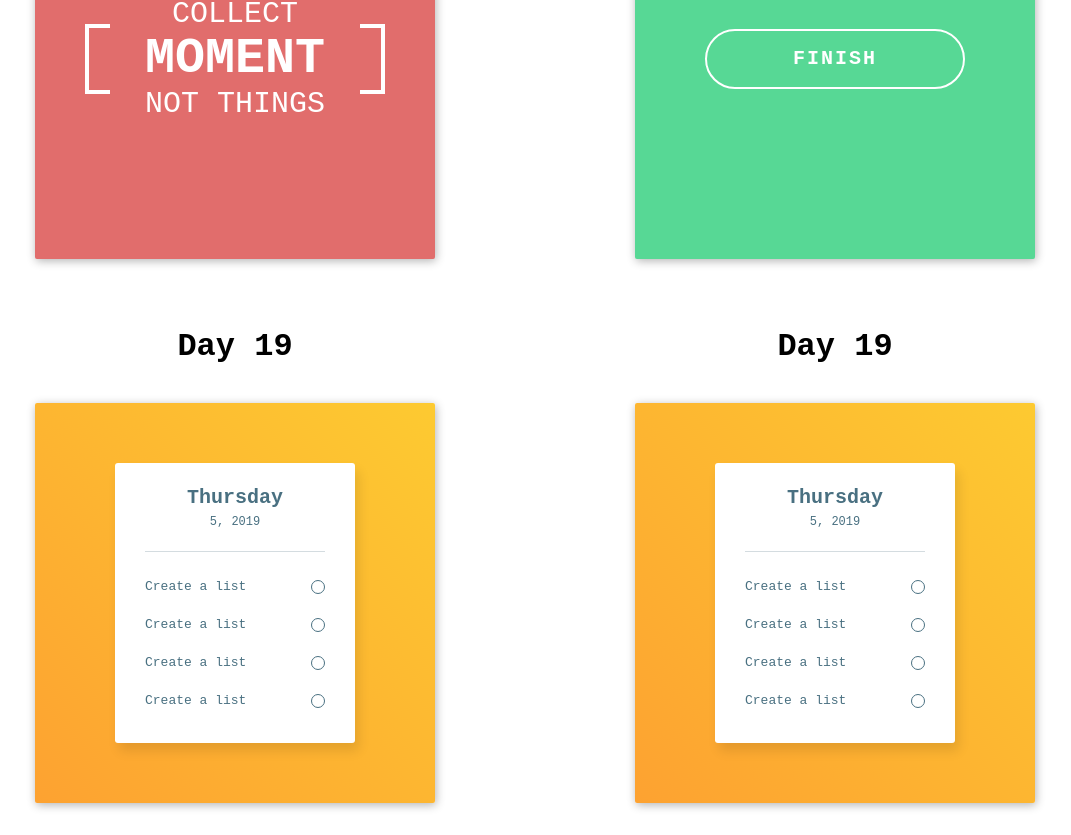
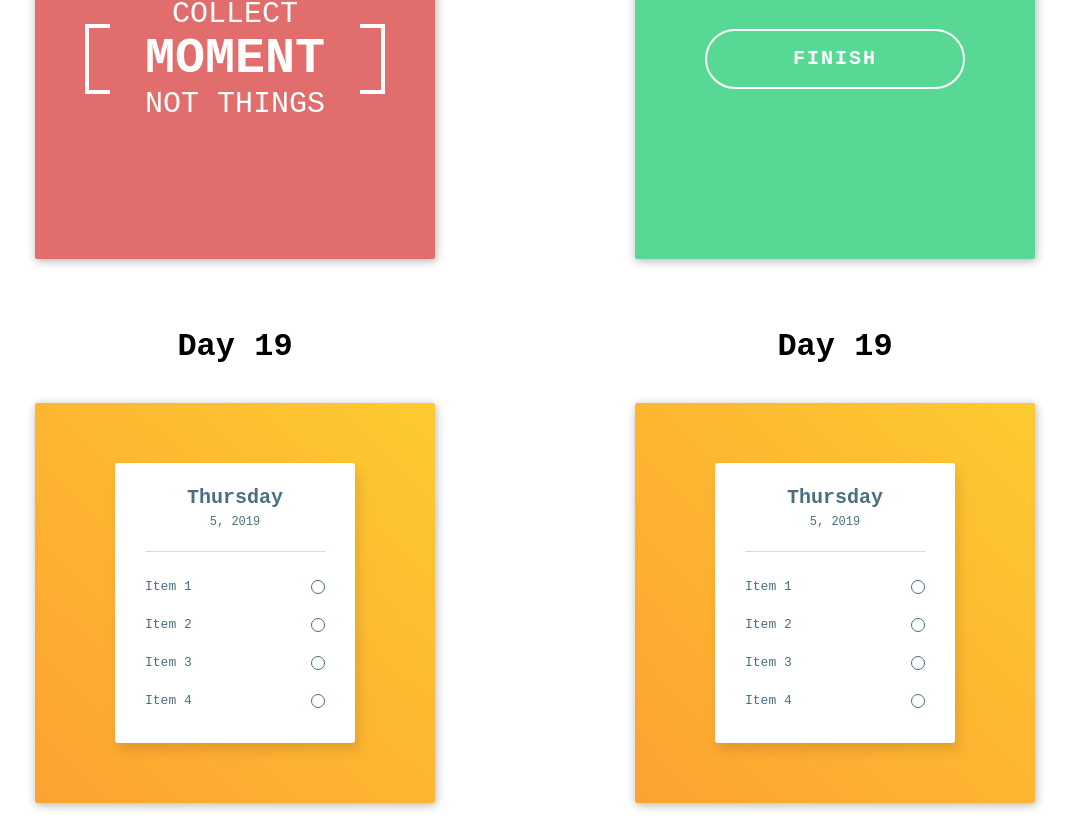
Before and after one commit to davipm/vue-animations, a Vue app: page / in a window 1280 px wide. Shown: the part 4715-5550 px from the top of the page, without its empty margins (105-1176 px from the left). Built offline with nearby package versions, Linux system fonts and the light colour scheme; no server answers.

Commit message:
update day 19

```diff
--- a/src/components/Day19.vue
+++ b/src/components/Day19.vue
@@ -10,34 +10,14 @@
           </div>
         </div>
         <ul>
-          <li>
-            <input type="checkbox" id="item-1" name="item-1" />
-            <label for="item-1" class="text">Create a list</label>
-            <label for="item-1" class="button"></label>
-            <svg width="15px" height="10px" class="checkmark">
-              <polyline points="1,5 6,9 14,1" />
-            </svg>
-          </li>
-          <li>
-            <input type="checkbox" id="item-2" name="item-2" />
-            <label for="item-2" class="text">Create a list</label>
-            <label for="item-2" class="button"></label>
-            <svg width="15px" height="10px" class="checkmark">
-              <polyline points="1,5 6,9 14,1" />
-            </svg>
-          </li>
-          <li>
-            <input type="checkbox" id="item-3" name="item-3" />
-            <label for="item-3" class="text">Create a list</label>
-            <label for="item-3" class="button"></label>
-            <svg width="15px" height="10px" class="checkmark">
-              <polyline points="1,5 6,9 14,1" />
-            </svg>
-          </li>
-          <li>
-            <input type="checkbox" id="item-4" name="item-4" />
-            <label for="item-4" class="text">Create a list</label>
-            <label for="item-4" class="button"></label>
+          <li v-for="(list, index) in lists" :key="index">
+            <input
+              type="checkbox"
+              :id="`item-${index}`"
+              :name="`item-${index}`"
+            />
+            <label :for="`item-${index}`" class="text">{{ list.item }}</label>
+            <label :for="`item-${index}`" class="button"></label>
             <svg width="15px" height="10px" class="checkmark">
               <polyline points="1,5 6,9 14,1" />
             </svg>
@@ -53,6 +33,20 @@ export default {
   name: "Day19",
   data() {
     return {
+      lists: [
+        {
+          item: "Item 1"
+        },
+        {
+          item: "Item 2"
+        },
+        {
+          item: "Item 3"
+        },
+        {
+          item: "Item 4"
+        }
+      ],
       d: new Date(),
       days: [
         "Sunday",
```
